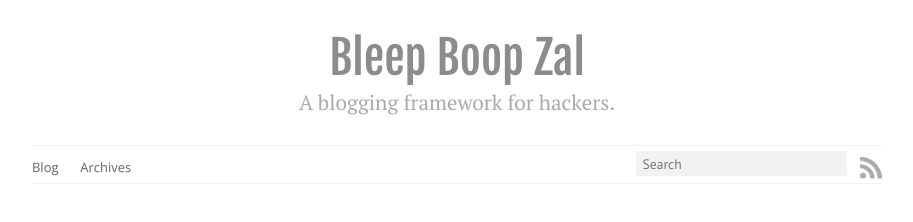
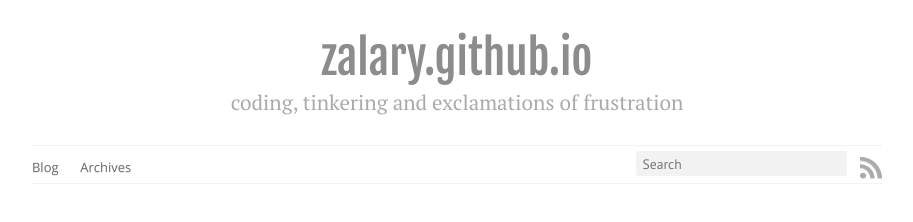
Before and after one commit to zalary/zalary.github.com, a plain HTML site: page blog/2013/04/14/get-back-to-it/index.html in a window 1280 px wide. Shown: the top 222 px of the page, without its empty margins (183-1096 px from the left). Drawn offline with nearby package versions, Linux system fonts and the light colour scheme; a script that the page names is missing.

Commit message:
Site updated at 2013-04-15 00:33:24 UTC

```diff
--- a/atom.xml
+++ b/atom.xml
@@ -1,10 +1,10 @@
 <?xml version="1.0" encoding="utf-8"?>
 <feed xmlns="http://www.w3.org/2005/Atom">
 
-  <title><![CDATA[Bleep Boop Zal]]></title>
+  <title><![CDATA[zalary.github.io]]></title>
   <link href="http://zalary.github.io/atom.xml" rel="self"/>
   <link href="http://zalary.github.io/"/>
-  <updated>2013-04-14T15:36:56-05:00</updated>
+  <updated>2013-04-14T19:33:19-05:00</updated>
   <id>http://zalary.github.io/</id>
   <author>
     <name><![CDATA[Zalary Young]]></name>
--- a/blog/2013/04/14/get-back-to-it/index.html
+++ b/blog/2013/04/14/get-back-to-it/index.html
@@ -5,7 +5,7 @@
 <!--[if (gt IE 8)|(gt IEMobile 7)|!(IEMobile)|!(IE)]><!--><html class="no-js" lang="en"><!--<![endif]-->
 <head>
   <meta charset="utf-8">
-  <title>Get back to it - Bleep Boop Zal</title>
+  <title>Get back to it - zalary.github.io</title>
   <meta name="author" content="Zalary Young">
 
 
@@ -24,7 +24,7 @@ Blog about it ">
   <link rel="canonical" href="http://zalary.github.io/blog/2013/04/14/get-back-to-it">
   <link href="/favicon.png" rel="icon">
   <link href="/stylesheets/screen.css" media="screen, projection" rel="stylesheet" type="text/css">
-  <link href="/atom.xml" rel="alternate" title="Bleep Boop Zal" type="application/atom+xml">
+  <link href="/atom.xml" rel="alternate" title="zalary.github.io" type="application/atom+xml">
   <script src="/javascripts/modernizr-2.0.js"></script>
   <script src="//ajax.googleapis.com/ajax/libs/jquery/1.9.1/jquery.min.js"></script>
   <script>!window.jQuery && document.write(unescape('%3Cscript src="./javascripts/lib/jquery.min.js"%3E%3C/script%3E'))</script>
@@ -40,9 +40,9 @@ Blog about it ">
 
 <body   class="collapse-sidebar sidebar-footer" >
   <header role="banner"><hgroup>
-  <h1><a href="/">Bleep Boop Zal</a></h1>
+  <h1><a href="/">zalary.github.io</a></h1>
 
-    <h2>A blogging framework for hackers.</h2>
+    <h2>coding, tinkering and  exclamations of frustration</h2>
 
 </hgroup>
 
```
Also changed, not shown: blog/archives/index.html (+4 -4 lines), index.html (+4 -4 lines), links.html (+4 -4 lines).
